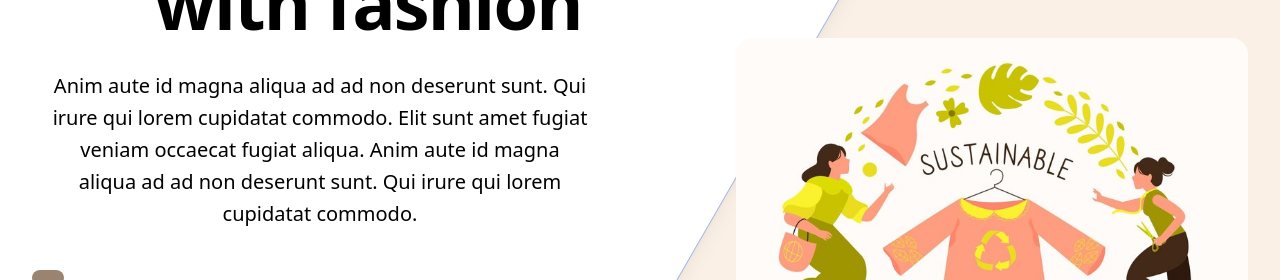
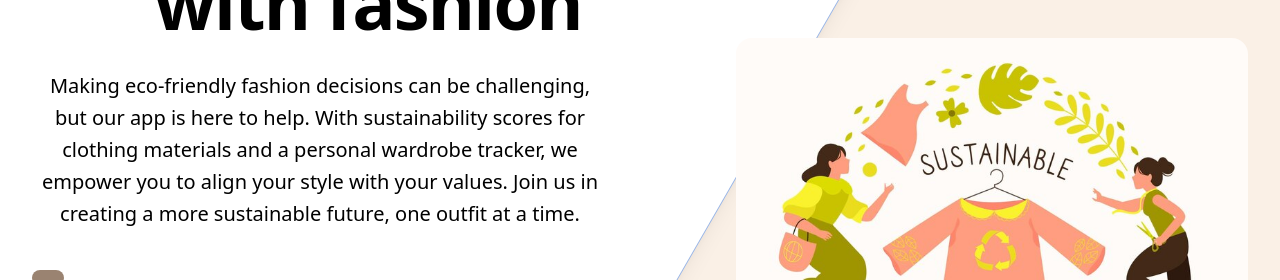
Before and after one commit to danielaayz/sustainable-fashion-app, a React (Vite) app in the folder client/: page / in a window 1280 px wide. Shown: the part 394-674 px from the top of the page. Built offline with nearby package versions, Linux system fonts and the light colour scheme; no server answers.

Commit message:
changed text

```diff
--- a/client/src/components/Homepage.tsx
+++ b/client/src/components/Homepage.tsx
@@ -14,11 +14,12 @@ export default function Homepage() {
                </h1>
                <div className="mt-6 max-w-xl lg:mt-0 xl:col-end-1 xl:row-start-1">
                   <p className="text-pretty text-lg font-medium text-gray-500 sm:text-xl/8">
-                     Anim aute id magna aliqua ad ad non deserunt sunt. Qui
-                     irure qui lorem cupidatat commodo. Elit sunt amet fugiat
-                     veniam occaecat fugiat aliqua. Anim aute id magna aliqua ad
-                     ad non deserunt sunt. Qui irure qui lorem cupidatat
-                     commodo.
+                     Making eco-friendly fashion decisions can be challenging,
+                     but our app is here to help. With sustainability scores for
+                     clothing materials and a personal wardrobe tracker, we
+                     empower you to align your style with your values. Join us
+                     in creating a more sustainable future, one outfit at a
+                     time.
                   </p>
                   <div className="mt-10 flex items-center gap-x-6">
                      <RoundedButton />
```
